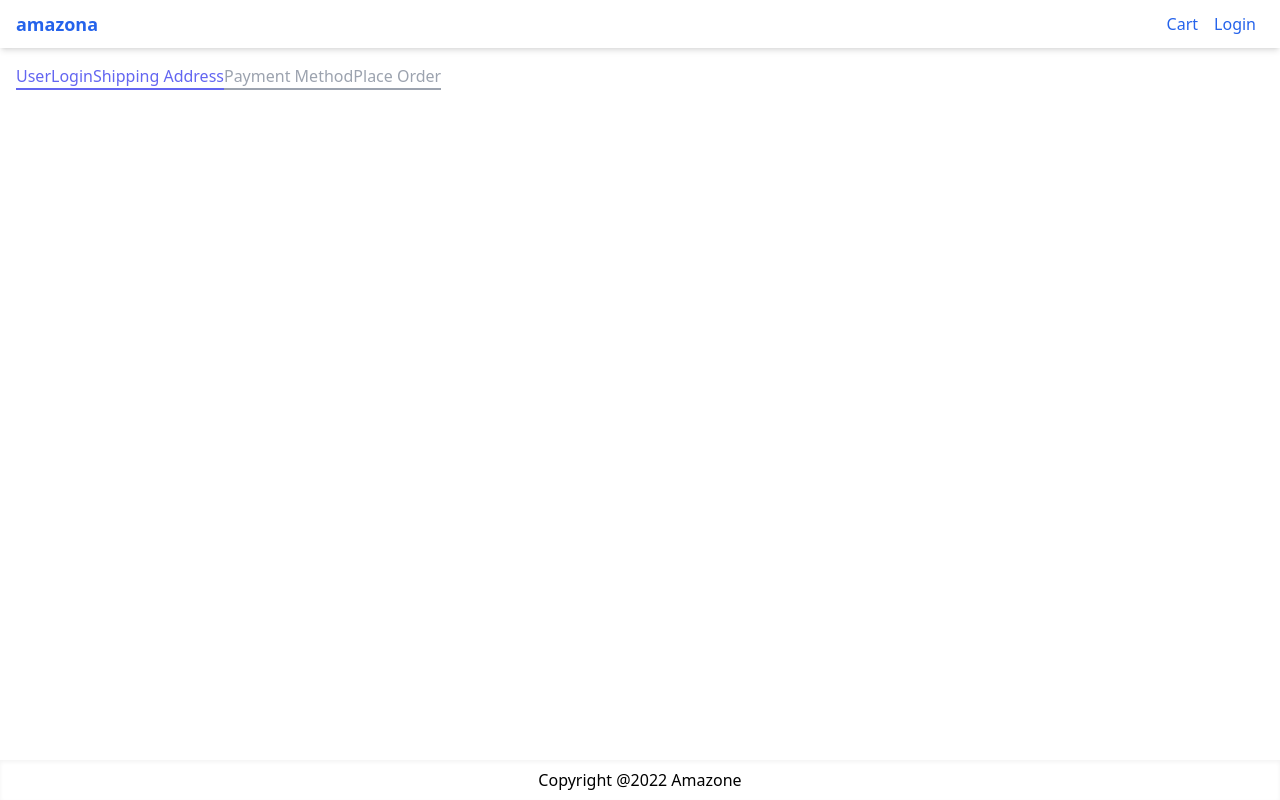
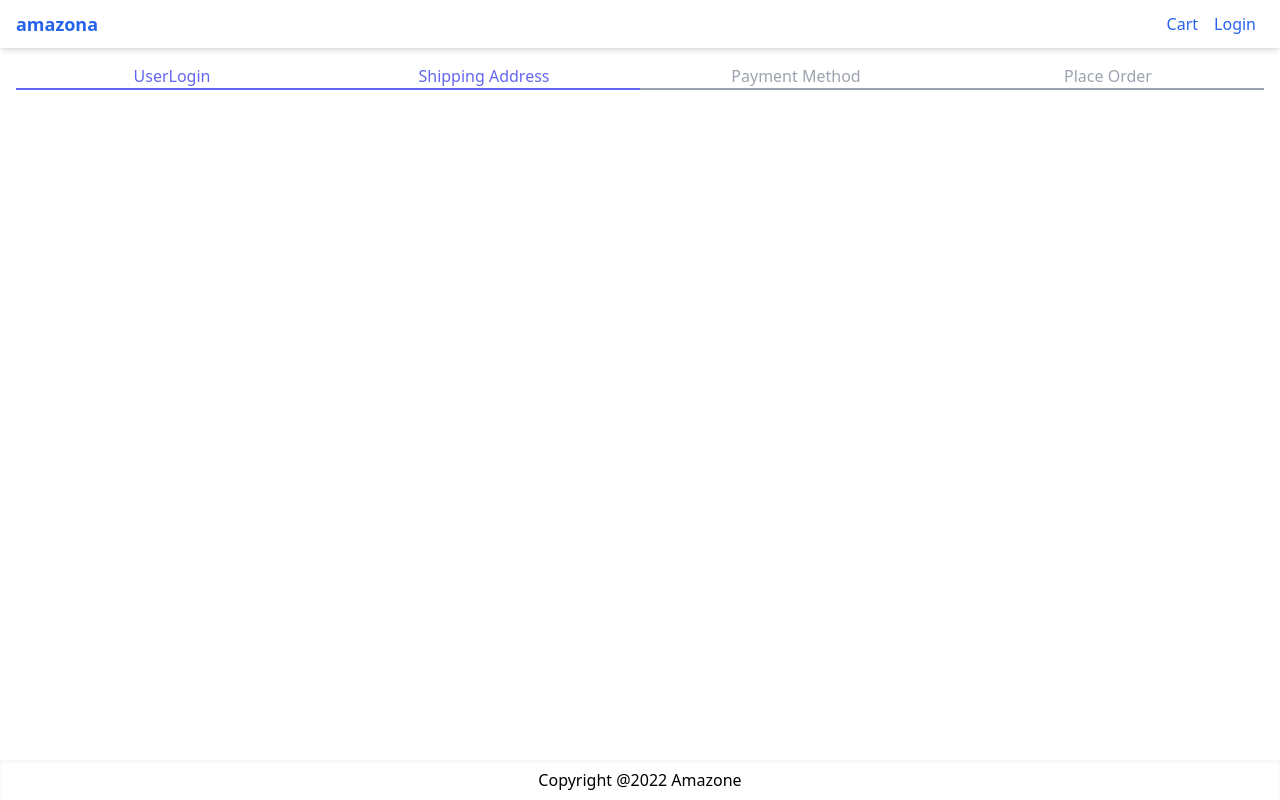
Before and after one commit to capmahin/Project-amazone, a Next.js app: page /shipping in a window 1280 px wide. Built offline with nearby package versions, Linux system fonts and the light colour scheme; no server answers.

Commit message:
add flex-1

```diff
--- a/components/CheckoutWizard.js
+++ b/components/CheckoutWizard.js
@@ -5,7 +5,7 @@ export default function CheckoutWizard({activeStep= 0}) {
     <div className="mb-5 flex flex-wrap">
         {
             ['UserLogin','Shipping Address','Payment Method','Place Order'].map((step, index)=> (<div key={step}
-            className={`flex border-b-2 text-center
+            className={`flex-1 border-b-2 text-center
             ${
                 index <= activeStep
                 ?'border-indigo-500 text-indigo-500'
```
